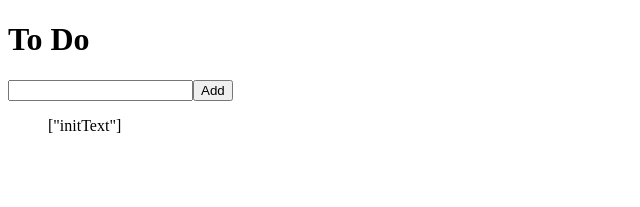
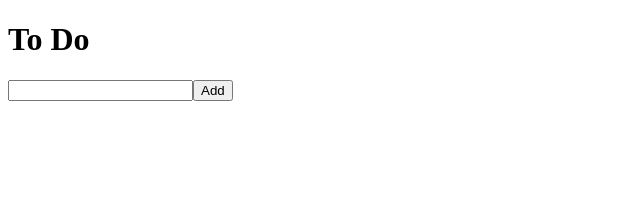
Before and after one commit to sefide/vanilla-redux, a React (Create React App) app: page /#/ in a window 1280 px wide. Shown: the top 207 px of the page, without its empty margins (0-640 px from the left). Built offline with nearby package versions, Linux system fonts and the light colour scheme.

Commit message:
feat: deleting to do

```diff
--- /dev/null
+++ b/src/components/ToDo.js
@@ -0,0 +1,20 @@
+import React from "react";
+import { connect } from "react-redux";
+import { actionCreators } from "../store";
+
+function ToDo({text, onBtnClick}) {
+    return (
+    <li>
+        {text} <button onClick={onBtnClick}>DEL</button>
+    </li>
+    );
+
+}
+
+function mapDispatchToProps(dispatch, ownProps) {
+    return {
+        onBtnClick : () => dispatch(actionCreators.deleteToDo(ownProps.id))
+    };
+};
+
+export default connect(null, mapDispatchToProps) (ToDo);
--- a/src/routes/Home.js
+++ b/src/routes/Home.js
@@ -1,9 +1,9 @@
 import React, {useState} from "react";
 import { connect } from "react-redux";
-import { actionCreators } from "../store"
+import { actionCreators } from "../store";
+import ToDo from "../components/ToDo";
 
 function Home({toDos, addToDo}) {
-    console.log("home toDos : " + JSON.stringify(toDos));
     const [ text, setText ] = useState("");
 
     function onChange(e) {
@@ -22,14 +22,20 @@
                 <input type="text" value={text} onChange={onChange}></input>
                 <button>Add</button>
             </form>
-            <ul>{JSON.stringify(toDos)}</ul>
+            <ul>
+                { toDos.map(toDo => (
+                    <ToDo
+                        {...toDo}
+                        key={toDo.id}/>
+                ))}
+            </ul>
         </div>
     )
 };
 
 // store로부터 state 값을 가져다 줄거야
 function mapStateToProps(state, ownProps) {
-    console.log(state, ownProps);
+    // console.log(state, ownProps);
 
     // props 추가
     return {toDos: state};
--- a/src/store.js
+++ b/src/store.js
@@ -13,16 +13,16 @@
 const deleteToDo = (id) => {
     return {
         type: DELETE,
-        id
+        id: parseInt(id)
     };
 };
 
-const reducer = (state = ["initText"], action) => {
+const reducer = (state = [], action) => {
     switch (action.type) {
         case ADD :
             return [{text : action.text, id : Date.now()}, ...state];
         case DELETE :
-            return state.filter(toDo => toDo !== action.id);
+            return state.filter(toDo => toDo.id !== action.id);
         default :
             return state;
     }
```
Also changed, not shown: 1 other file (tests, documents, lock files or other folders).
